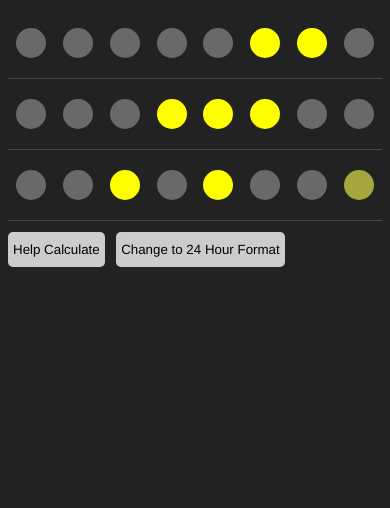
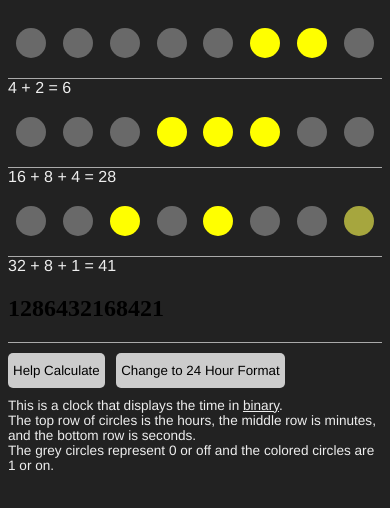
Before and after one commit to NaH012/Web-Apps, a plain HTML site: page binary clock/index.html in a window 390 px wide. Drawn offline with Linux system fonts and the light colour scheme.

Commit message:
Update stylesheet.css

```diff
--- a/binary clock/stylesheet.css
+++ b/binary clock/stylesheet.css
@@ -8,6 +8,9 @@
 body{
   background-color: #222;
 }
+.hidden{
+  display: none !important;
+}
 .column{
   display: flex;
   flex-direction: column;
@@ -17,21 +20,11 @@ body{
   display: flex;
   width: 100%;
   color: #eee;
-  font-size: 0;
 }
-a,
-a:hover,
-a:visited{
+a, a:hover, a:visited{
   color:inherit;
 }
-#clock,
-#about,
-#data,
-button,
-#info,
-#aminfo,
-#pminfo,
-#secs{
+#clock, #about, .values, button, #info, #aminfo, #pminfo, #secs{
   font-family: "Libre Franklin", "Helvetica Neue", helvetica, arial, sans-serif;
 }
 #hours, #minutes, #seconds{
@@ -44,18 +37,16 @@ button,
 .hours, .minutes, #value, .seconds{
   display: flex;
   width: 100%;
-  border-bottom: #444 1px solid;
+  border-bottom: #AAA 1px solid;
 }
-#value{
-  border-color: transparent;
-  color: transparent;
-  height: auto;
-  font-size: 0px;
+.shrunk, #value{
+  width: 75%;
 }
-#data{
+.values{
   text-align: center;
+  color: #eee;
 }
-#data, .light{
+.values, .light{
   margin: auto;
   width: 50px;
   border-radius: 50%;
@@ -64,10 +55,19 @@ button,
   height: 50px;
   background-color: dimGrey;
 }
-button:hover,
-button:visited,
-button:active,
-button{
+.am{
+  background-color: yellow;
+}
+.pm{
+  background-color: #33ff77;
+}
+.military{
+  background-color: aqua;
+}
+#info{
+  color: #eee;
+}
+button:hover, button:visited, button:active, button{
   color: black;
   background: #CCC;
   border: none;
@@ -79,17 +79,11 @@ button{
 #form{
   margin-left: 10%;
 }
-#info,
-#aminfo,
-#pminfo{
-  color: transparent;
-  font-size: 0;
-}
 @media only screen and (max-width: 550px){
   #form{
     margin-left: 5%;
   }
-  #data{
+  .values{
    font-size: 90%;
   }
   #hours, #minutes, #seconds{
@@ -99,13 +93,13 @@ button{
   #about,#clock, #secs{
     flex-direction: column;
   }
-  .hours, .minutes, #value, .seconds{
+  .hours, .minutes, #value, .seconds, .shrink{
     width: 100%;
   }
   .column{
     flex-direction: column;
   }
-  .light, #data{
+  .light, .values{
     width: 35px;
   }
   .light{
@@ -116,16 +110,16 @@ button{
   #form{
     margin-left: 2%;
   }
-  button:hover,
-  button:visited,
-  button:active,
-  button{
+  button:hover, button:visited, button:active, button{
     padding: 10px 5px;
   }
-  #data{
+  .values{
     font-size: 80%;
   }
-  .light, #data{
+  #info{
+    font-size: 85%;
+  }
+  .light, .values{
     width: 30px;
   }
   .light{
```
